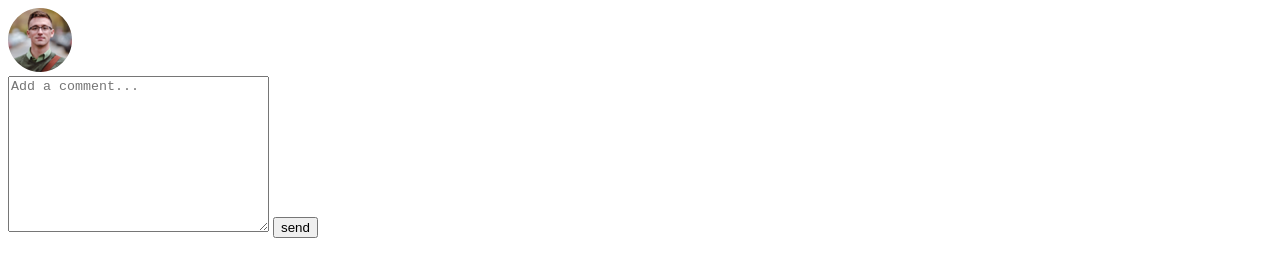
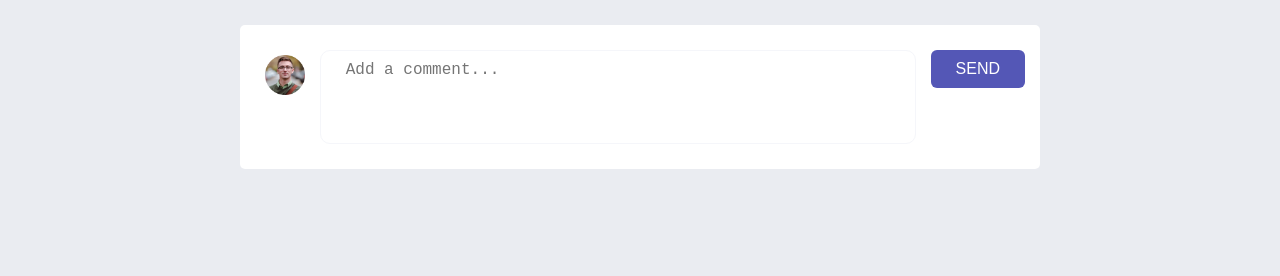
Before and after one commit to KamilKonopski/Interactive-comments-section, a plain HTML site: page index.html in a window 1280 px wide. Drawn offline with Linux system fonts and the light colour scheme.

Commit message:
add styles for add comment

```diff
--- a/css/style.css
+++ b/css/style.css
@@ -0,0 +1,84 @@
+* {
+    box-sizing: border-box;
+    margin: 0;
+    padding: 0;
+}
+
+:root {
+    --moderate-blue: hsl(238, 40%, 52%);
+    --soft-red: hsl(358, 79%, 66%);
+    --light-grayish-blue: hsl(239, 57%, 85%);
+    --pale-red: hsl(357, 100%, 86%);
+    --dark-blue: hsl(212, 24%, 26%);
+    --grayish-blue: hsl(211, 10%, 45%);
+    --light-gray: hsl(223, 19%, 93%);
+    --very-light-gray: hsl(228, 33%, 97%);
+    --white: hsl(0, 0%, 100%);
+    --paragraf-size: 16px;
+}
+
+body {
+    background-color: var(--light-gray);
+    margin: 0 auto;
+    max-width: 1440px;
+}
+
+.app {
+    margin: 0 auto;
+    max-width: 800px;
+}
+
+
+
+
+
+.add-comment {
+    align-items: flex-start;
+    background-color: var(--white);
+    border-radius: 5px;
+    display: flex;
+    margin-top: 25px;
+}
+
+
+.add-comment .add-comment__avatar {
+    margin: 30px 15px 0 25px;
+    width: 5%;
+}
+
+.add-comment .add-comment__image {
+    width: 100%;
+}
+
+.add-comment .add-comment__input {
+    border: 1px solid var(--very-light-gray);
+    border-radius: 10px;
+    flex-basis: 75%;
+    font-size: var(--paragraf-size);
+    margin: 25px 0;
+    padding: 10px 25px;
+    resize: none;
+}
+
+.add-comment .add-comment__input:focus {
+    outline-color: var(--light-grayish-blue);
+}
+
+.add-comment .add-comment__btn {
+    background-color: var(--moderate-blue);
+    border: none;
+    border-radius: 6px;
+    color: var(--white);
+    cursor: pointer;
+    display: block;
+    font-size: var(--paragraf-size);
+    font-weight: 500;
+    margin: 25px 15px 0 15px;
+    padding: 10px 25px;
+    text-transform: uppercase;
+    transition: 0.2s linear;
+}
+
+.add-comment .add-comment__btn:hover {
+    opacity: 0.5;
+}
--- a/index.html
+++ b/index.html
@@ -8,7 +8,7 @@
 			rel="icon"
 			type="image/png"
 			sizes="32x32"
-			href="./src/assets/images/favicon-32x32.png"
+			href="./images/favicon-32x32.png"
 		/>
 
 		<title>Frontend Mentor | Interactive comments section</title>
@@ -36,11 +36,10 @@
 				<textarea
 					class="add-comment__input"
 					name="comment"
-					cols="30"
-					rows="10"
+					rows="4"
 					placeholder="Add a comment..."
 				></textarea>
-				<button type="submit">send</button>
+				<button class="add-comment__btn" type="submit">send</button>
 			</form>
 		</main>
 		<script src="./js/app.js"></script>
```
